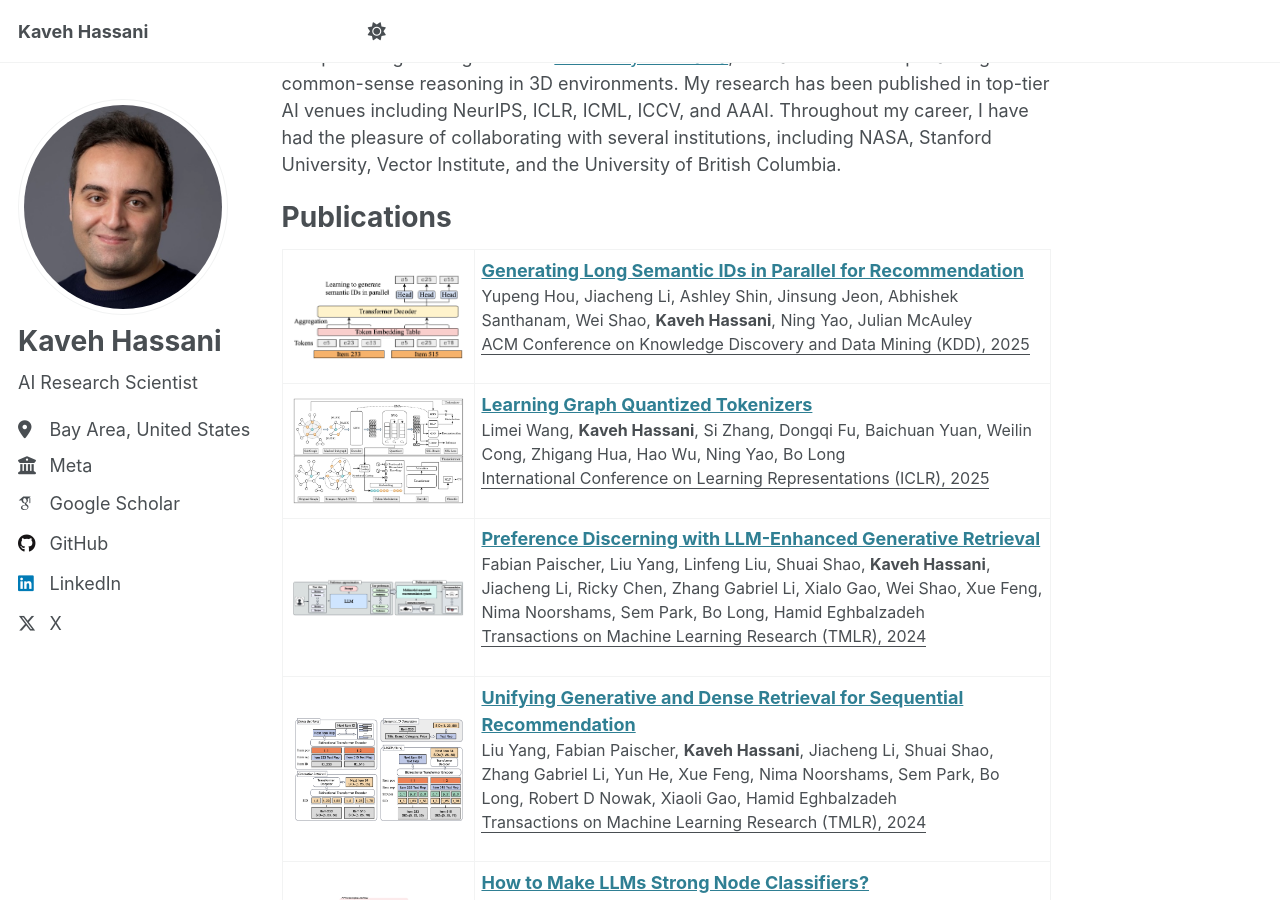
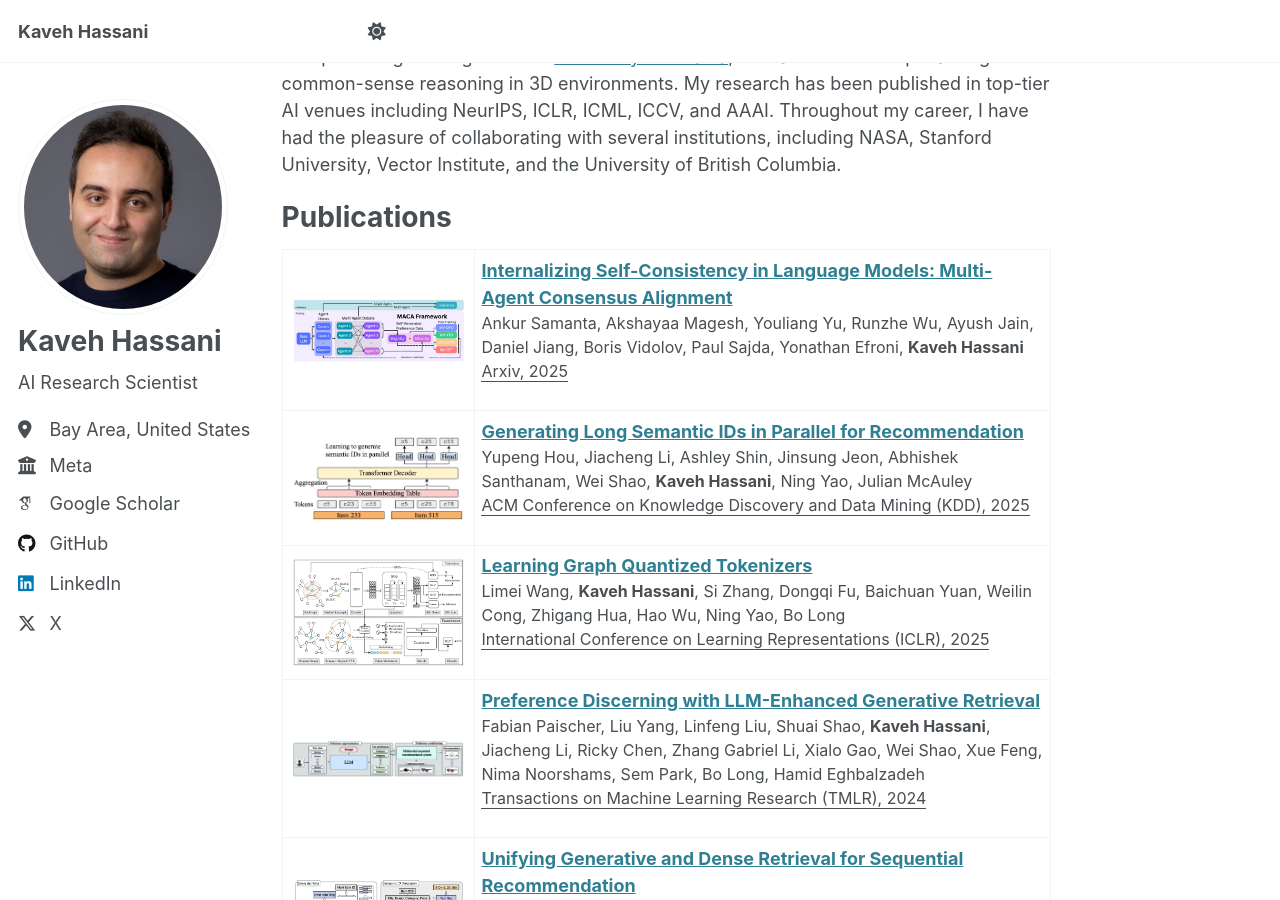
Before and after one commit to kavehhassani/kavehhassani.github.io, a Jekyll site: the page built from _pages/about.md, in a window 1280 px wide and 900 px high, scrolled down 320 px. Built offline with Jekyll 4.4.1, drawn with Linux system fonts in a browser that asks for light colours; some web fonts are replaced.

Commit message:
Update about.md

```diff
--- a/_pages/about.md
+++ b/_pages/about.md
@@ -56,6 +56,27 @@ redirect_from:
 </style>
 <h1>Publications</h1>
 <table class="publication-table">
+
+  <tr>
+    <td width="25%" class="image-cell">
+      <a href="/images/maca.png" target="_blank">
+        <img class="publication-image" src="/images/maca.png" alt="Paper teaser">
+      </a>
+    </td>
+    <td width="75%" style="vertical-align: top;">
+      <div class="publication-content">
+        <p>
+          <b><a class="paper-title" target="_blank" href="https://arxiv.org/abs/2509.15172">Internalizing Self-Consistency in Language Models: Multi-Agent Consensus Alignment </a></b>
+          <br>
+          <span class="author-list">
+            Ankur Samanta, Akshayaa Magesh, Youliang Yu, Runzhe Wu, Ayush Jain, Daniel Jiang, Boris Vidolov, Paul Sajda, Yonathan Efroni, <strong>Kaveh Hassani</strong></span>
+          <br>
+          <span class="conference-name"><u>Arxiv, 2025</u></span>
+        </p>
+      </div>
+    </td>
+  </tr>
+
 
   <tr>
     <td width="25%" class="image-cell">
```
